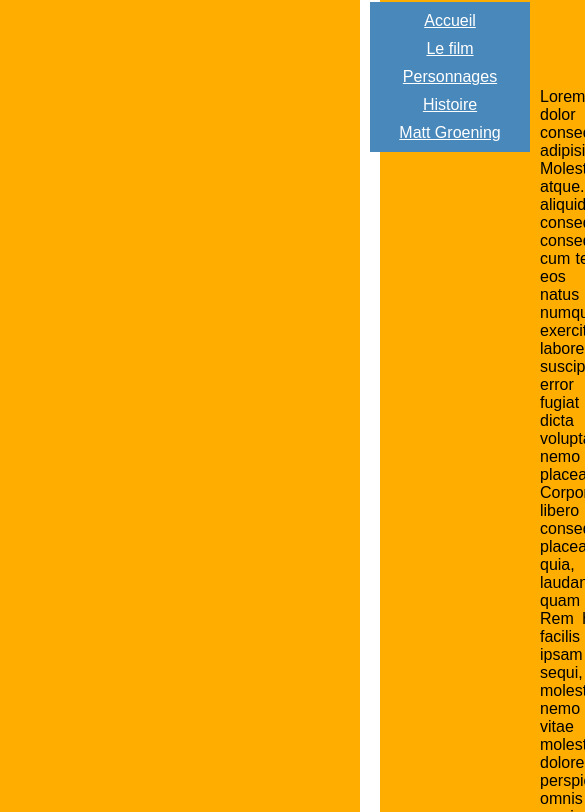
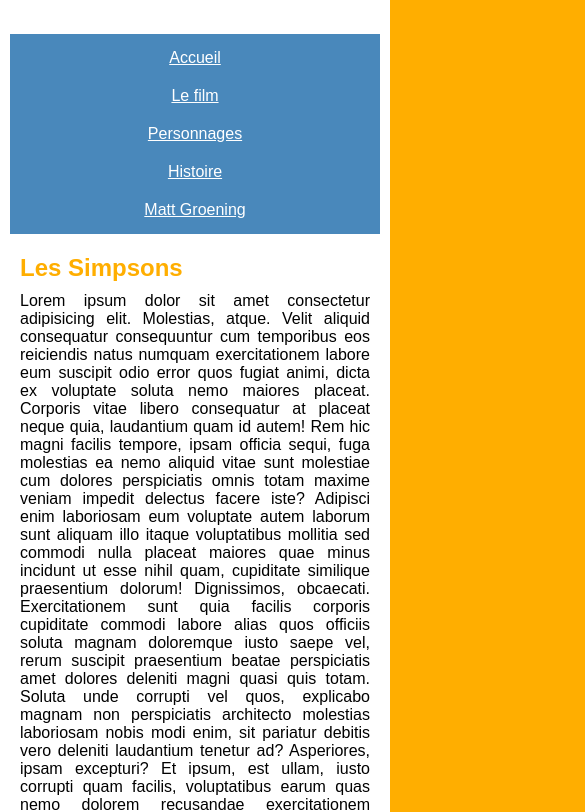
Before and after one commit to saidtimaev/Simpsons, a plain HTML site: page index.html in a window 390 px wide. Shown: the part 192-1004 px from the top of the page, 585 px wide, since content can reach past the window. Drawn offline with Linux system fonts and the light colour scheme.

Commit message:
Update simpsons responsif

```diff
--- a/style.css
+++ b/style.css
@@ -8,11 +8,19 @@
 
 }
 /* ---------------------------------------------BODY ----------------------------------- */
+body {
+    background-color: rgb(255, 174, 0);
+    display: flex;
+    justify-content: center;
+
+
+}
+
 #wrapper {
 
-    background-color: rgb(255, 174, 0);
-    padding-right: 360px;
-    padding-left: 360px;
+    /* padding-right: 360px;
+    padding-left: 360px; */
+    width: 80%;
 
 }
 
@@ -21,9 +29,6 @@
 /* ---------------------------------------------HEADER ----------------------------------- */
 
 
-header{
-
-}
 
 header p{
 
@@ -88,11 +93,6 @@ article h1{
 
 /* ---------------------------------------------NAV ----------------------------------- */
 
-nav {
-
-
-
-}
 
 nav ul{
 
@@ -188,3 +188,61 @@ footer small{
 
 
 }
+
+
+@media only screen and (max-width: 600px) {
+
+    #wrapper{
+
+        width: 100%;
+        background-color: none;
+
+
+
+    }
+    main {
+        display: flex;
+        flex-direction: column;
+    }
+
+    /* nav {
+
+        width: 100%;
+        display: block;
+
+
+    }
+
+    nav li{
+
+        width: 100%;
+        text-align: center;
+    } */
+
+    nav {
+        display: flex;
+        align-items: center;
+        flex-direction: column;
+        width: 100%;
+    }
+
+    ul,
+    ul li {
+        width: 100%;
+    }
+
+    nav li{
+
+        padding: 10px;
+
+
+    }
+
+    aside img{
+
+        width: 50%;
+
+
+    }
+
+  }
```
